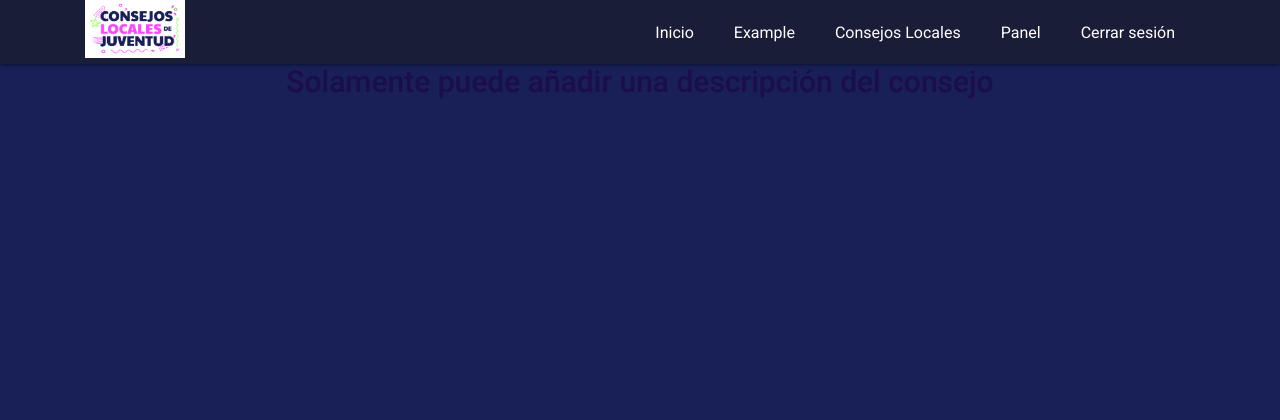
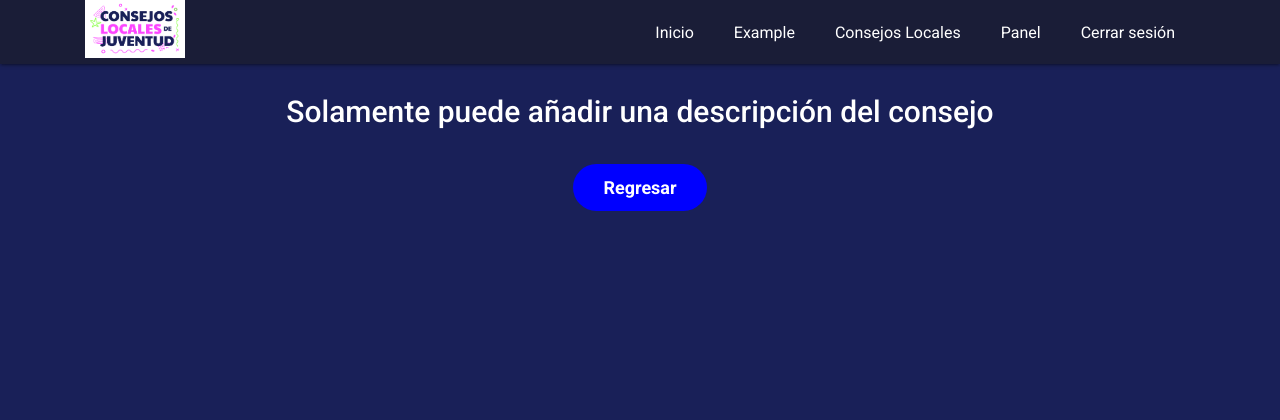
Before and after one commit to programateacademy/CDJ, a Django app: page /login/create_about/ in a window 1280 px wide. Shown: the top 420 px of the page. Run offline with Django 4.2, Linux system fonts and the light colour scheme; a user stored in the database is signed in; tables that the repository leaves empty hold one stand-in row (values such as "Sample post"); some libraries are stand-ins or nearby versions.

Commit message:
adding styles to forms and new buttons

```diff
--- a/home/templates/home.html
+++ b/home/templates/home.html
@@ -113,7 +113,7 @@
           <a class="btn-floating halfway-fab waves-effect waves-light purple"><i class="material-icons">add</i></a>
         </div>
         <div class="card-content text-event d-none order-md-2">
-          <p class="text-icons">{{ post.text|safe|truncatechars_html:100 }}</p>
+          <p class="text-icons">{{ post.subtitle|safe}}</p>
         </div>
         <div class="card-content title-event">
           <span class="card-title-text event-title">{{ post.title|safe }}</span>
--- a/login/static/styles/documents.css
+++ b/login/static/styles/documents.css
@@ -129,6 +129,12 @@
     border-radius: 25px;
 }
 
+.document_card a:hover{
+    background: white;
+    color: #192058;
+    border: 2px solid #192058;
+}
+
 .document_card:hover a{
     bottom: 12%;
     opacity: 1;
--- a/login/static/styles/post_form.css
+++ b/login/static/styles/post_form.css
@@ -25,3 +25,51 @@
     color: rgb(74, 148, 218);
     transition: all 0.3s ease-in-out;
 }
+
+.form_create input[type=text], .form_create textarea{
+    background: #d5d5d6;
+    border-radius: 15px;
+    outline: none;
+}
+
+.form_create div{
+    margin: 1rem 0;
+}
+
+.form_create label{
+    color: black;
+    font-size: 14px;
+    font-weight: 400;
+}
+
+.message_only_element{
+    color: white;
+    margin: 2rem 0;
+}
+
+.message_back{
+    background-color: blue;
+    color: white;
+    padding: 10px 30px;
+    text-align: center;
+    text-decoration: none;
+    display: inline-block;
+    font-size: 18px;
+    font-weight: 600;
+    margin: 4px 2px;
+    cursor: pointer;
+    border-radius: 25px;
+}
+
+.message_back:hover{
+    background-color: white;
+    border: 2px solid blue;
+    color: blue;
+}
+
+.only_element_container{
+    display: flex;
+    flex-direction: column;
+    justify-content: center;
+    align-items: center;
+}
--- a/login/templates/post_form.html
+++ b/login/templates/post_form.html
@@ -8,7 +8,18 @@
 <form method="POST" enctype="multipart/form-data" class="form_create">
     {% csrf_token %}
     {{ form.media }}
-    {{ form.as_p }}
+
+    <label>Título</label>
+    <div>{{ form.title}}</div>
+
+    <div>{{ form.image }}</div>
+
+    <label> Subtítulo </label>
+    <div>{{ form.subtitle }}</div>
+
+    <label> Descripción Noticia </label>
+    <div>{{ form.text }}</div>
+
 
     {% if update == 1 %}
     <button type="submit" class="btn btn-primary">Actualizar</button>
@@ -27,7 +38,16 @@
 
 <form method="POST" enctype="multipart/form-data" class="form_create">
     {% csrf_token %}
-    {{ form.as_p}}
+
+    <label>Nombre del Documento</label>
+    <div>{{form.title}}</div>
+
+    <label>Archivo</label>
+    <div>{{form.pdf}}</div>
+
+    <label>Descripción</label>
+    <div>{{form.description}}</div>
+
     <button type="submit" class="btn btn-primary">Crear</button>
 </form>
 
@@ -41,12 +61,19 @@
 
 {% if message %}
 
-<h2>{{message}}</h2>
+<div  class="only_element_container">
+    <h2 class="message_only_element">{{message}}</h2>
+    <a type="buttom" href="{% url 'login:panel_admin' %} " class="message_back">Regresar</a>
+</div>
+
 
 {% else %}
 <form method="POST" enctype="multipart/form-data" class="form_create">
     {% csrf_token %}
-    {{ form.as_p}}
+
+    <label>Imagen</label>
+    <div>{{ form.image}}</div>
+
     <button type="submit" class="btn btn-primary">Crear</button>
 </form>
 {% endif %}
@@ -60,13 +87,26 @@
 
 {% if message %}
 
-<h2>{{message}}</h2>
+<div class="only_element_container">
+    <h2 class="message_only_element">{{message}}</h2>
+    <a type="buttom" href="{% url 'login:panel_admin' %} " class="message_back">Regresar</a>
+</div>
 
 {% else %}
 
 <form method="POST" enctype="multipart/form-data" class="form_create">
     {% csrf_token %}
-    {{ form.as_p}}
+
+    <label>Nombre del Consejo</label>
+    <div>{{form.name}}</div>
+
+    <label>Descripción del Consejo</label>
+    <div>{{form.description}}</div>
+
+    <label>Logo del Consejo</label>
+    <div>{{form.image}}</div>
+
+
 
     {% if update == 4 %}
     <button type="submit" class="btn btn-primary">Actualizar</button>
@@ -84,10 +124,33 @@
 <!-- Creación de Colaborador -->
 
 {% if type_form == 5%}
-<form method="POST" enctype="multipart/form-data" class="form">
+<form method="POST" enctype="multipart/form-data" class="form_create">
     {% csrf_token %}
     {{ form.media }}
-    {{ form.as_p }}
+
+    <label>Nombre</label>
+    <div>{{form.firstname}}</div>
+
+    <label>Apellido</label>
+    <div>{{form.lastname}}</div>
+
+    <label>Cargo</label>
+    <div>{{form.position}}</div>
+
+    <label>Descripción Colaborador</label>
+    <div>{{form.description}}</div>
+
+    <label>Imagen Perfil</label>
+    <div>{{form.image}}</div>
+
+    <label>Facebook</label>
+    <div>{{form.facebook}}</div>
+
+    <label>Instagram</label>
+    <div>{{form.instagram}}</div>
+
+    <label>Twitter</label>
+    <div>{{form.twitter}}</div>
 
     {% if update == 5 %}
     <button type="submit" class="btn btn-primary">Actualizar</button>
```
Also changed, not shown: cdj/settings.py (+18 -0 lines), login/templates/delete.html (+6 -6 lines), media/consejos/banners/Banner_LinkedIn.png (added), media/consejos/banners/Logos_Consejos_Juventud-17.png (added), media/consejos/banners/photo1674485746.jpeg (added), media/consejos/banners/photo1679760908_2.jpeg (added), media/consejos/collaborators/photo1677855192_Y1OfLji.jpeg (added), media/consejos/post/photo1677855192_BVR1YVh.jpeg (added), media/consejos/post/photo1677855192_vkaEgwJ.jpeg (added), media/consejos/post/photo1679760908_2.jpeg (added), media/uploads/suba/2023/03/26/photo1679760908-2.jpeg (added), media/uploads/suba/2023/03/26/photo1679760908-2_thumb.jpeg (added), 1 other file.
